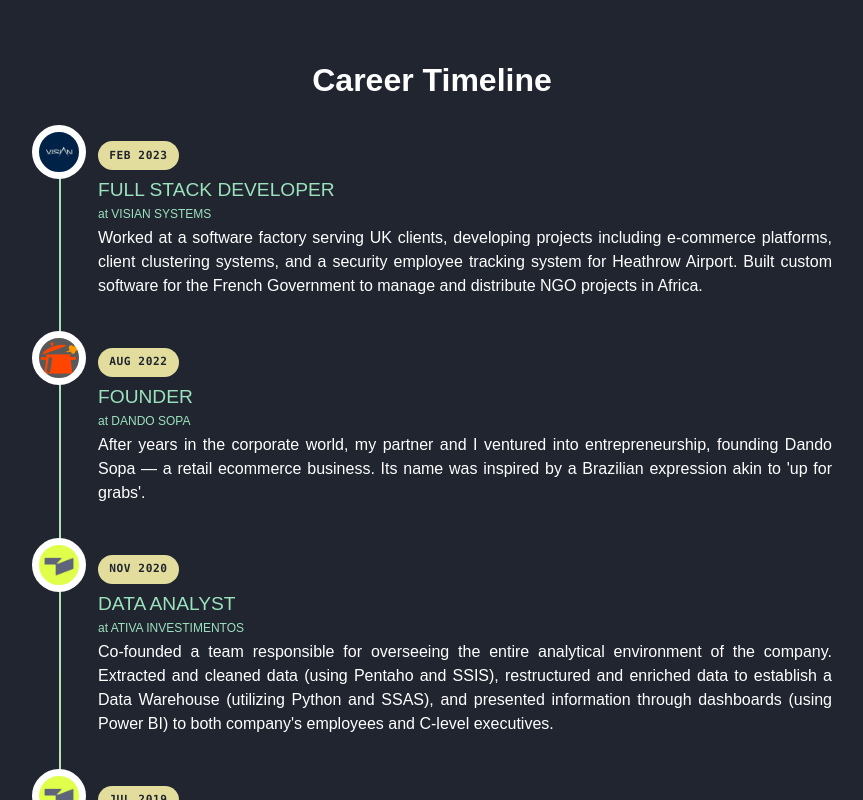
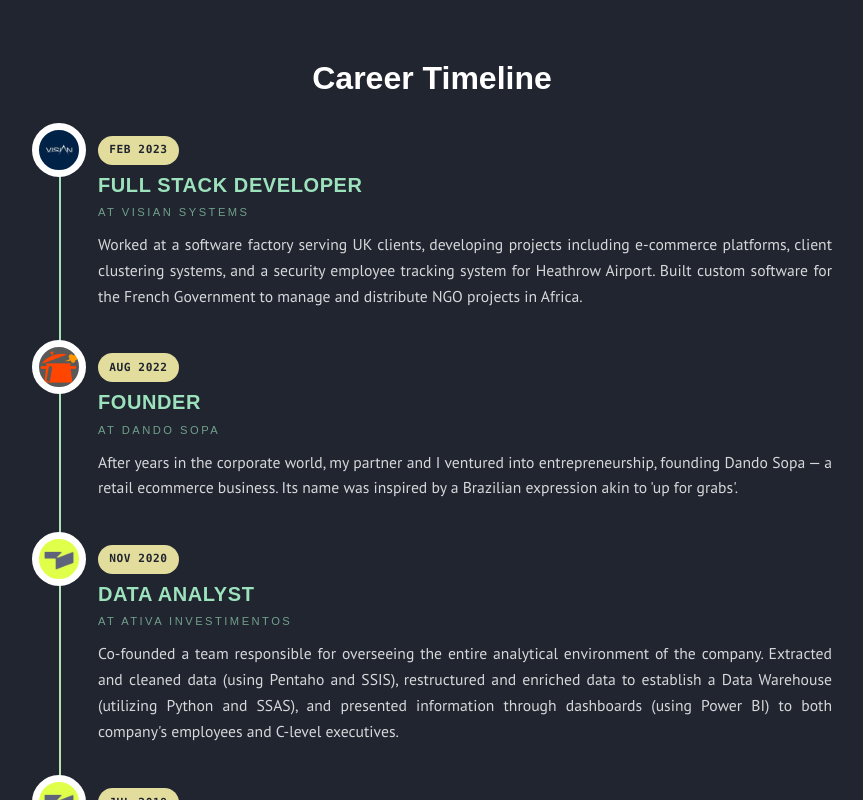
Before and after one commit to GustavoRizzo/my-resume, a React (Vite) app: page / in a window 1280 px wide. Shown: the part 3000-3800 px from the top of the page, without its empty margins (208-1071 px from the left). Built offline with nearby package versions, Linux system fonts and the light colour scheme; a web font is replaced by a local one.

Commit message:
Adjusting layout

```diff
--- a/src/components/ExperiencesTimeline/style.scss
+++ b/src/components/ExperiencesTimeline/style.scss
@@ -86,7 +86,7 @@
             .paragraph {
                 // padding cancelled by equal negative margin so layout doesn't shift,
                 // leaving room for a subtle darkening highlight on hover
-                padding: 0.6rem 0.9rem;
+                padding: 0.4rem 0.9rem;
                 margin: -0.6rem -0.9rem;
                 border-radius: 8px;
                 transition: background 300ms ease;
@@ -116,19 +116,34 @@
             .title {
                 color: $highlight-color-timeline;
                 position: relative;
-                font-size: 1.2rem;
+                font-family: $default-font-family; // mono / "tech" feel
+                font-size: 1.25rem;
+                font-weight: 700;
+                letter-spacing: 0.03em;
+                line-height: 1.25;
             }
 
             .sub-title {
-                color: $highlight-color-timeline;
+                color: rgba($highlight-color-timeline, 0.65);
                 position: relative;
-                font-size: 0.75rem;
+                font-family: $default-font-family;
+                font-size: 0.7rem;
+                font-weight: 400;
+                text-transform: uppercase;
+                letter-spacing: 0.22em;
+                margin-top: 0.15rem;
             }
         }
     }
 
     .text {
-        color: #fff;
+        // editorial body contrasting with the mono headings
+        color: rgba(#fff, 0.82);
+        font-family: $font-family-experience; // PT Sans
+        font-size: 0.98rem;
+        font-weight: 400;
+        line-height: 1.65;
+        margin-top: 0.5rem;
     }
 }
 
--- a/src/components/SectionExpertisesV3/style.scss
+++ b/src/components/SectionExpertisesV3/style.scss
@@ -13,7 +13,8 @@
 
   &__item {
     padding: 2rem 1.75rem;
-    border: 2px solid $default-text-color;
+    border: 1px solid $default-text-color;
+    border-radius: 0.4rem;
     background: #1a191d;
 
     // start hidden, then reveal one-by-one once the grid is in view
@@ -179,6 +180,7 @@
   }
 
   .expertise-v3__item {
-    border: 2px solid $default-text-color;
+    border: 1px solid $default-text-color;
+    border-radius: 0.4rem;
   }
 }
```
